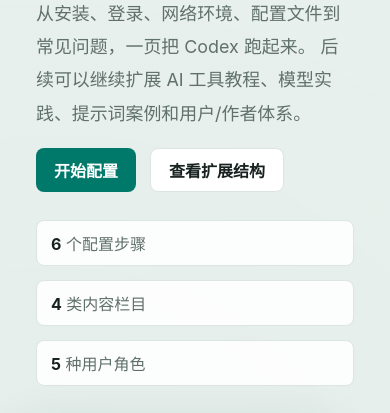
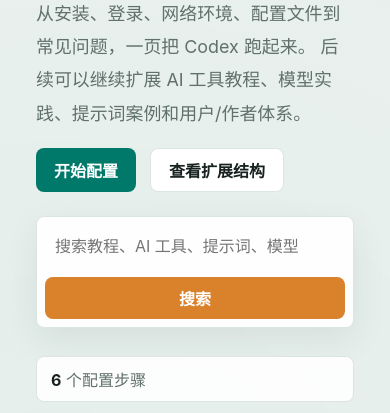
Before and after one commit to langshaojie45/codex-ai-knowledge, a website: page index.html in a window 390 px wide. Shown: the part 381-794 px from the top of the page. Drawn offline with Linux system fonts and the light colour scheme.

Commit message:
Add homepage search box

```diff
--- a/assets/app.js
+++ b/assets/app.js
@@ -3,6 +3,8 @@
   const articleGrid = document.querySelector("#articleGrid");
   const tabs = document.querySelector("#categoryTabs");
   const searchInput = document.querySelector("#searchInput");
+  const heroSearch = document.querySelector("#heroSearch");
+  const heroSearchInput = document.querySelector("#heroSearchInput");
   const roleGrid = document.querySelector("#roleGrid");
   const themeToggle = document.querySelector("#themeToggle");
   let currentCategory = "全部";
@@ -82,6 +84,15 @@
 
   searchInput.addEventListener("input", renderArticles);
 
+  heroSearch.addEventListener("submit", (event) => {
+    event.preventDefault();
+    searchInput.value = heroSearchInput.value;
+    currentCategory = "全部";
+    renderTabs();
+    renderArticles();
+    document.querySelector("#content").scrollIntoView({ behavior: "smooth", block: "start" });
+  });
+
   themeToggle.addEventListener("click", () => {
     document.documentElement.classList.toggle("dark");
     localStorage.setItem("knowledge-theme", document.documentElement.classList.contains("dark") ? "dark" : "light");
--- a/assets/styles.css
+++ b/assets/styles.css
@@ -206,6 +206,41 @@
   padding: 0 18px;
   border-radius: 8px;
   font-weight: 700;
+}
+
+.hero-search {
+  display: flex;
+  align-items: center;
+  gap: 10px;
+  width: min(620px, 100%);
+  margin-top: 24px;
+  padding: 8px;
+  border: 1px solid var(--line);
+  border-radius: 8px;
+  background: color-mix(in srgb, var(--surface), transparent 4%);
+  box-shadow: 0 12px 34px rgba(31, 48, 43, 0.08);
+}
+
+.hero-search input {
+  flex: 1;
+  min-width: 0;
+  min-height: 42px;
+  border: 0;
+  background: transparent;
+  color: var(--text);
+  padding: 0 10px;
+  outline: none;
+}
+
+.hero-search button {
+  min-width: 78px;
+  min-height: 42px;
+  border: 0;
+  border-radius: 8px;
+  background: var(--accent-2);
+  color: #fff;
+  cursor: pointer;
+  font-weight: 800;
 }
 
 .primary-action {
@@ -812,8 +847,18 @@
 
   .metric-row span,
   .primary-action,
-  .secondary-action {
+  .secondary-action,
+  .hero-search {
     min-width: 0;
+  }
+
+  .hero-search {
+    align-items: stretch;
+    flex-direction: column;
+  }
+
+  .hero-search button {
+    width: 100%;
   }
 
   .metric-row {
--- a/index.html
+++ b/index.html
@@ -43,6 +43,10 @@
             <a class="primary-action" href="#guide">开始配置</a>
             <a class="secondary-action" href="#architecture">查看扩展结构</a>
           </div>
+          <form class="hero-search" id="heroSearch" role="search">
+            <input id="heroSearchInput" type="search" placeholder="搜索教程、AI 工具、提示词、模型" />
+            <button type="submit">搜索</button>
+          </form>
           <div class="metric-row" aria-label="平台概览">
             <span><strong>6</strong> 个配置步骤</span>
             <span><strong>4</strong> 类内容栏目</span>
```
